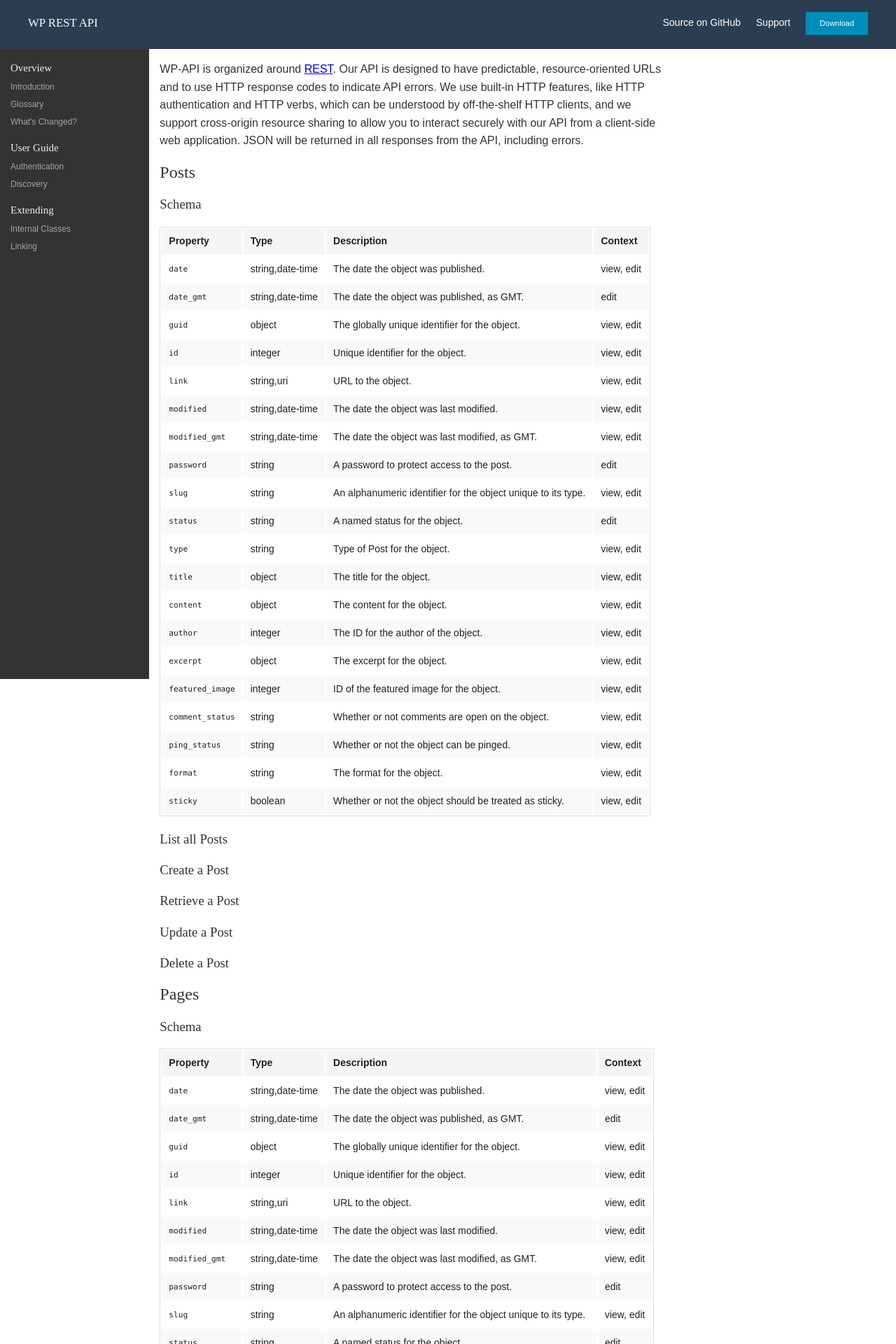
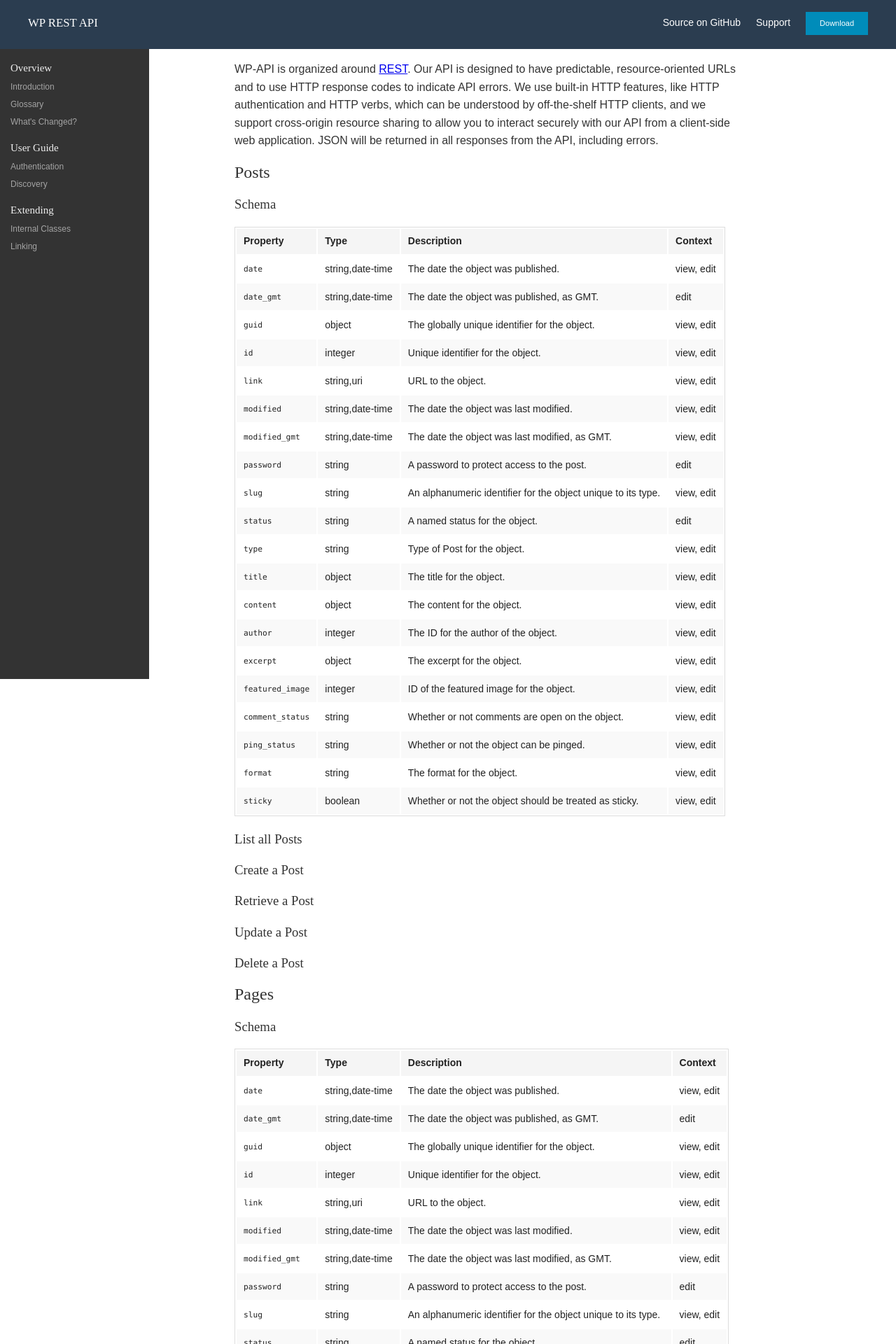
Before and after one commit to WP-API/docs-v2, a Jekyll site: the page built from index.md, in a window 1280 px wide. Shown: the top 1920 px of the page at 70% size. Built offline with Jekyll 4.4.1, drawn with Linux system fonts in a browser that asks for light colours; Markdown is read by kramdown in place of the engine named in the settings.

Commit message:
Centre non-superbar'd content

```diff
--- a/_layouts/default.html
+++ b/_layouts/default.html
@@ -13,7 +13,7 @@
 		<meta content="{{site.title}}" property="og:title" />
 		<meta content="{{site.description}}" name="description" />
 	</head>
-	<body>
+	<body class="{% unless page.has_superbar %}no-superbar{% endunless %}">
 		{% include header.html %}
 
 		<section id="sidebar">
--- a/assets/styles/style.scss
+++ b/assets/styles/style.scss
@@ -107,6 +107,14 @@ header {
 	@include grid-column($push: $sidebar-column-width);
 }
 
+.no-superbar #content {
+	@include grid-column($push: floor( $superbar-column-width / 2 ));
+}
+
+.no-superbar.has-sticky #content {
+	@include grid-column($push: $sidebar-column-width + floor( $superbar-column-width / 2 ));
+}
+
 #superbar {
 	@include grid-column($columns: $superbar-column-width);
 	height: 100%;
```
